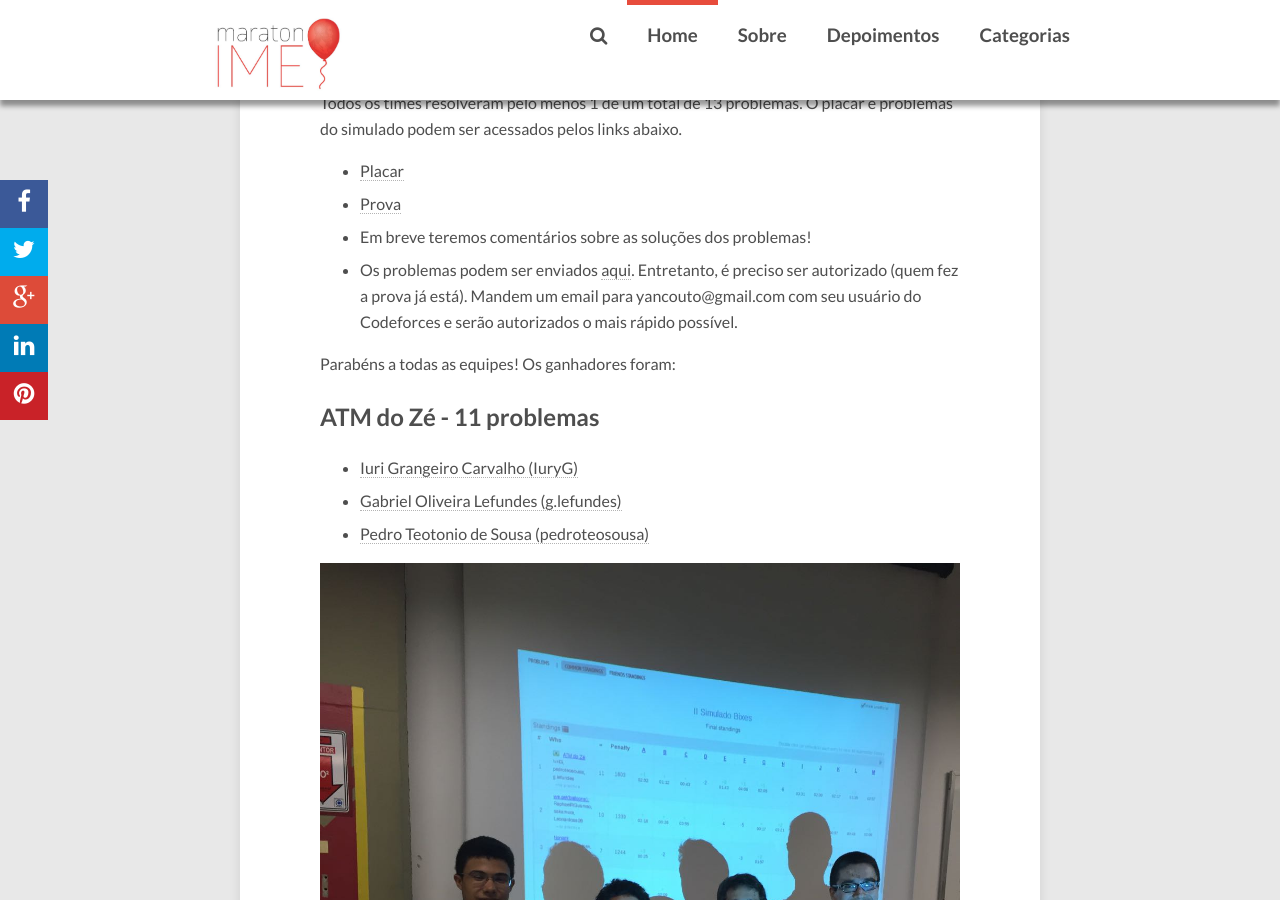
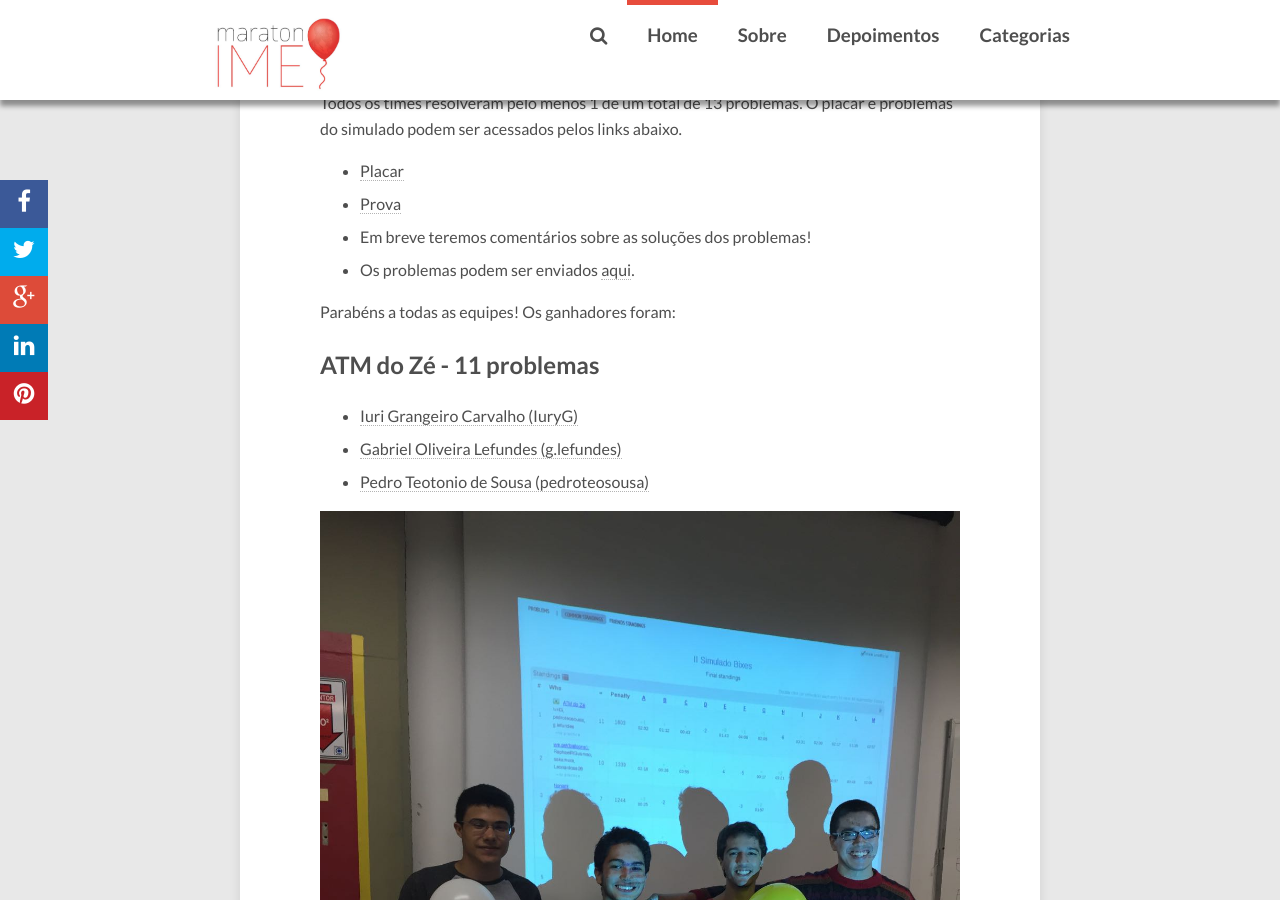
Before and after one commit to maratonusp/blog, a Jekyll site: the page built from _posts/2016-04-28-resultado-simulado-2.markdown, in a window 1280 px wide and 900 px high, scrolled down 883 px. Built offline with Jekyll 4.4.1, drawn with Linux system fonts in a browser that asks for light colours; nearby versions of some CDN libraries; comment, search, counter and statistics services are not loaded.

Commit message:
Update from Forestry.io - _posts/2016-04-28-resultado-simulado-2.markdown

```diff
--- a/_posts/2016-04-28-resultado-simulado-2.markdown
+++ b/_posts/2016-04-28-resultado-simulado-2.markdown
@@ -1,8 +1,9 @@
 ---
+title: Resultados do Simulado de Calouros 2016
+date: '2016-04-28 23:02:00'
 layout: post
-title: "Resultados do Simulado de Calouros 2016"
-date: 2016-04-28 23:02:00
-categories: [noticias]
+categories:
+- noticias
 ---
 
 
@@ -17,8 +18,7 @@ acessados pelos links abaixo.
 - [Placar]({{ site.baseurl }}/assets/post_files/2016-04-28-resultado-simulado-2/simulado_2016_placar.png)
 - [Prova]({{ site.baseurl }}/assets/post_files/2016-04-28-resultado-simulado-2/simulado_2016_prova.pdf)
 - Em breve teremos comentários sobre as soluções dos problemas!
-- Os problemas podem ser enviados [aqui](http://codeforces.com/gym/207055). Entretanto, é preciso ser autorizado (quem fez a prova já está). Mandem
-um email para yancouto@gmail.com com seu usuário do Codeforces e serão autorizados o mais rápido possível.
+- Os problemas podem ser enviados [aqui](http://codeforces.com/gym/100985).
 <!--- [Comentários sobre os problemas]({{ site.baseurl }}/assets/post_files/2016-04-28-resultado-simulado-2/simulado__2016_comentario.pdf) -->
 
 Parabéns a todas as equipes! Os ganhadores foram:
```
